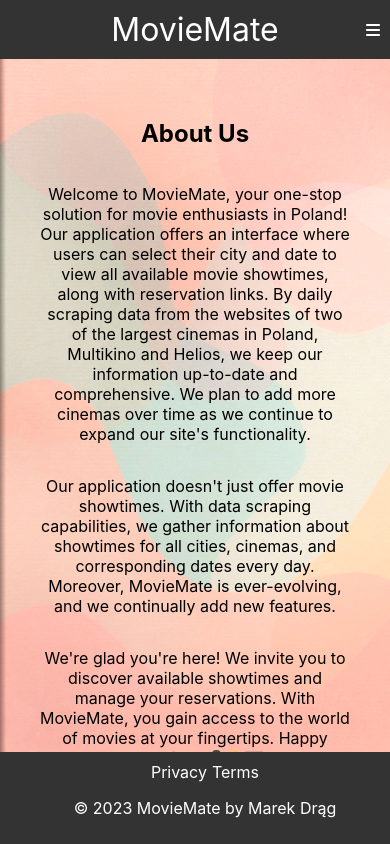
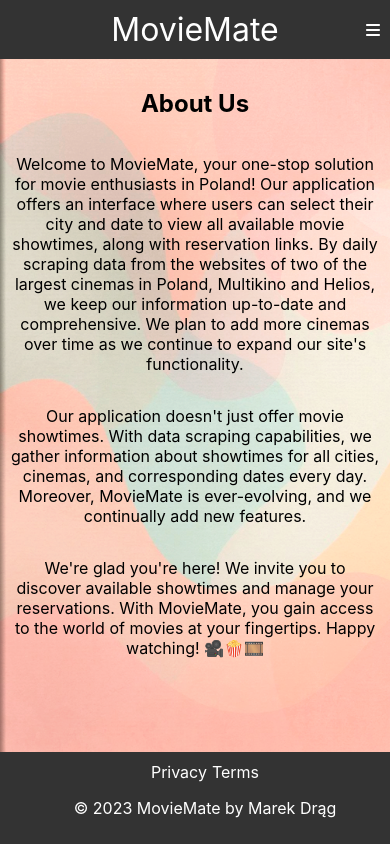
Before and after one commit to UserMarekDrag/MovieMate-frontend, a React (Create React App) app: page /about in a window 390 px wide. Built offline with nearby package versions, Linux system fonts and the light colour scheme; no server answers.

Commit message:
Updated AboutUs Component for Mobile Devices

```diff
--- a/src/components/AboutUs.css
+++ b/src/components/AboutUs.css
@@ -17,3 +17,10 @@
   .about-us p {
     max-width: 750px;
   }
+
+  @media (max-width: 600px) {
+    .about-us {
+      margin: 5px;
+      padding: 5px;
+    }
+  }
```
